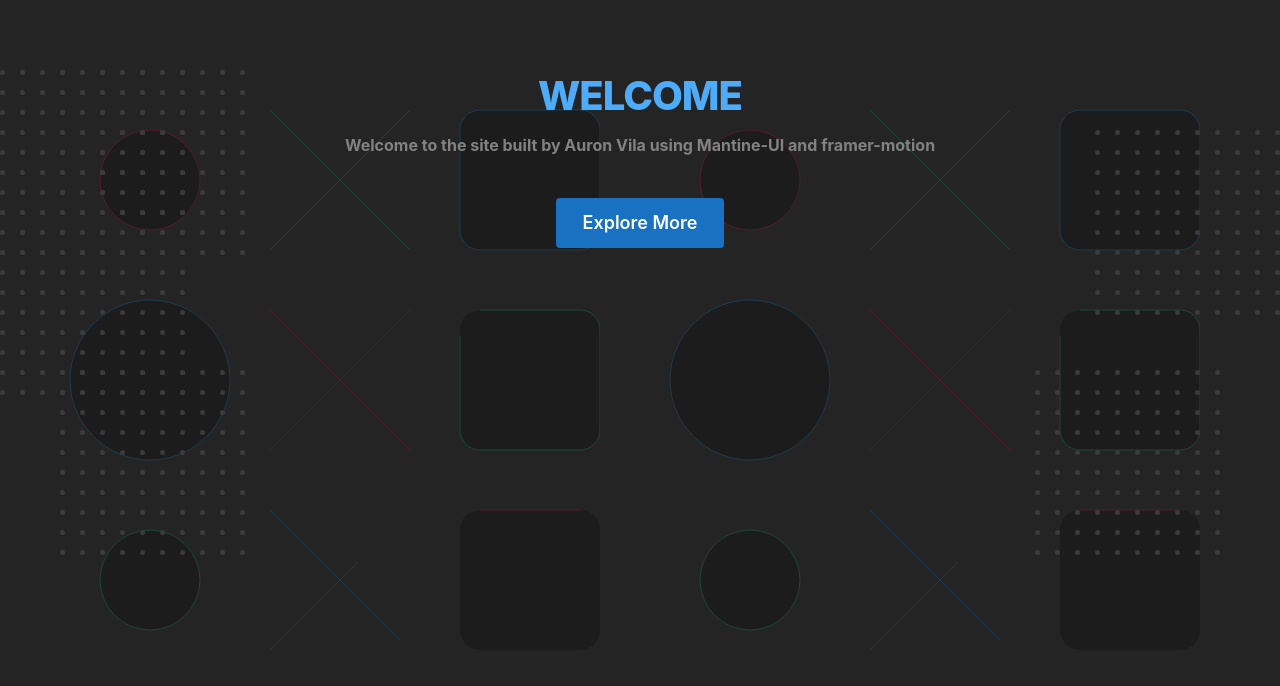
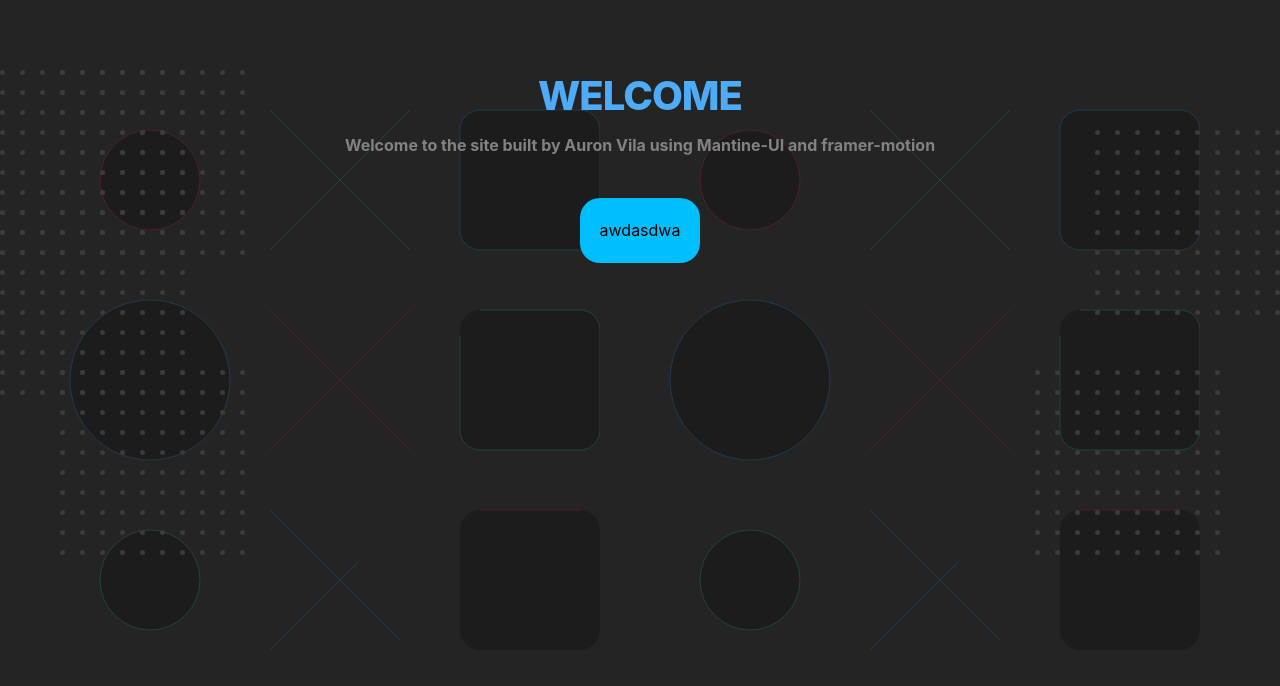
Before and after one commit to auronvila/mantine-ui-framer-motion, a React (Vite) app: page / in a window 1280 px wide. Shown: the top 686 px of the page. Built offline with nearby package versions, Linux system fonts and the light colour scheme; what @mantine/vanilla-extract would draw is missing.

Commit message:
designed custom motion button

```diff
--- a/src/Welcome/HeroText.module.css
+++ b/src/Welcome/HeroText.module.css
@@ -38,6 +38,12 @@
 
 .dotsLeft {
     top: 0;
+}
+
+.customButton {
+    background-color: deepskyblue;
+    color: black;
+    cursor: pointer;
 }
 
 .title {
--- a/src/Welcome/Welcome.tsx
+++ b/src/Welcome/Welcome.tsx
@@ -3,6 +3,7 @@ import classes from './HeroText.module.css';
 import { Dots } from './Dots.tsx';
 import { useNavigate } from 'react-router-dom';
 import BackGroundMotion from '../BackGroundMotion.tsx';
+import { motion } from 'framer-motion';
 
 export function Welcome() {
   const navigate = useNavigate()
@@ -28,14 +29,21 @@ export function Welcome() {
           </Container>
 
           <div className={classes.controls}>
-            <Button onClick={() => navigate('explore')} className={classes.control} size="lg">Explore More</Button>
+            {/*<Button onClick={() => navigate('explore')} className={classes.control} size="lg">Explore More</Button>*/}
+            <motion.div
+              style={{ paddingRight:20, paddingLeft:20, paddingTop:20,paddingBottom:20, borderWidth:1, borderRadius:20}}
+              className={classes.customButton}
+              whileHover={{ scale: 1.2 }}
+              whileTap={{ scale: 0.9 }}
+              transition={{ type: "spring", stiffness: 400, damping: 17 }}
+            >awdasdwa</motion.div>
           </div>
         </div>
       </Container>
-    <div style={{flexDirection:'row'}}>
-      <BackGroundMotion/>
-      <BackGroundMotion/>
-    </div>
+      <div style={{ flexDirection: 'row' }}>
+        <BackGroundMotion/>
+        <BackGroundMotion/>
+      </div>
     </>
   );
 }
```
